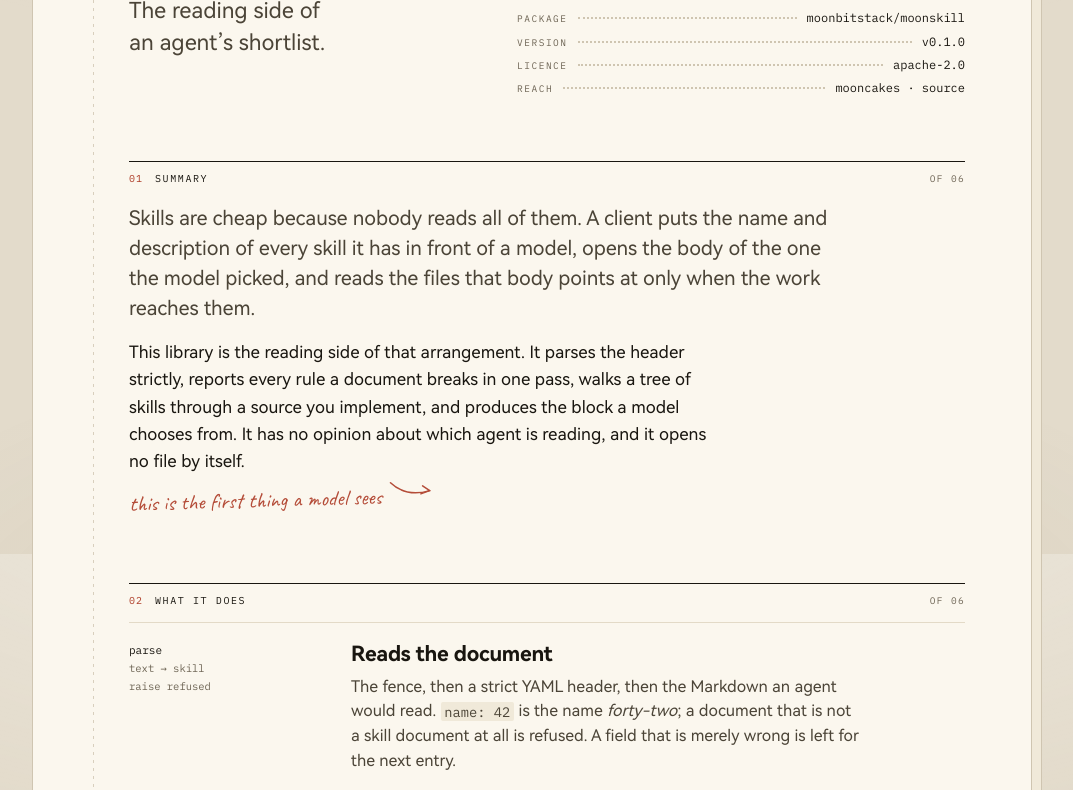
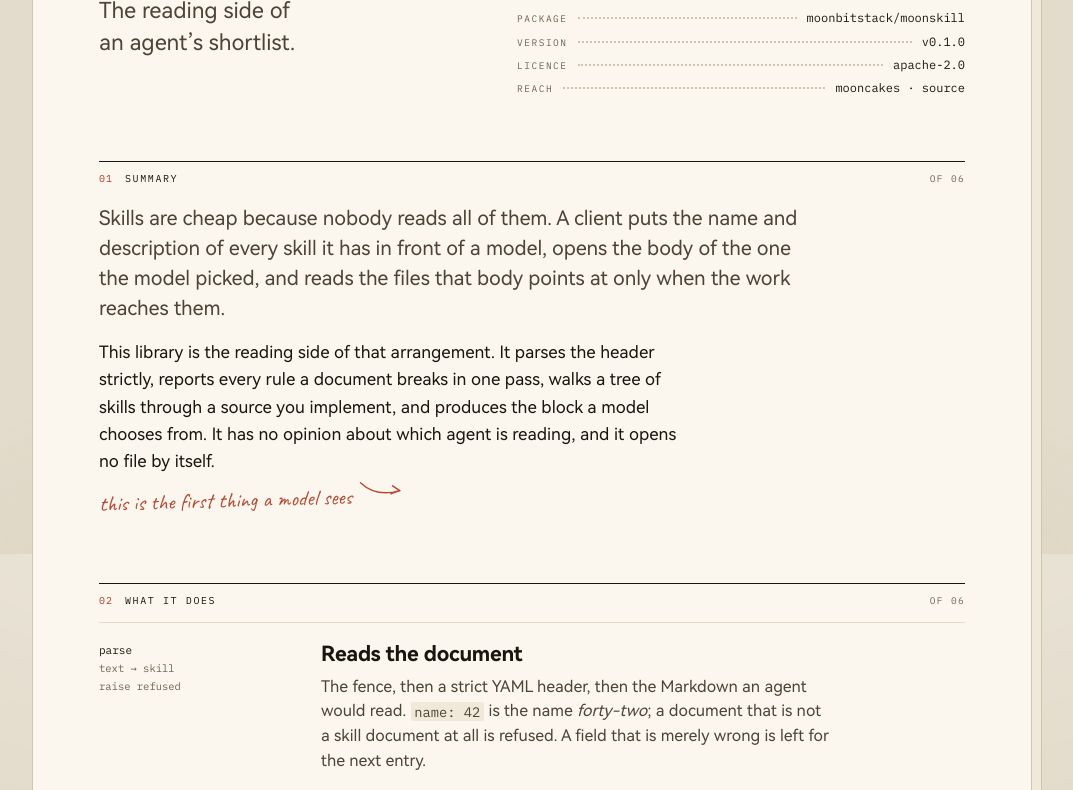
Before and after one commit to moonbitstack/moonskill, a plain HTML site: page docs/index.html in a window 1280 px wide. Shown: the part 246-1036 px from the top of the page, without its empty margins (108-1181 px from the left). Drawn offline with Linux system fonts and the light colour scheme; a script that the page names is missing.

Commit message:
docs(moonskill): put the tabs on the sheet's corner, and drop the band.
The seam was introduced to justify the 60px the tabs sat in from the paper's
edge, and it did that job — but the gutter it left between the paper's edge and
the fold was an empty column of nothing on the left of every page. A fix that
needs a second fix to explain itself is not a fix.

So the offset goes, and the seam with it, because with no offset there is
nothing for it to explain. The sheet keeps one 66px margin; the tab strip hangs
from the paper's own left border, one pixel further than the padding so the
tab's border lands on top of the sheet's border rather than beside it. The
result is one continuous vertical line from the top of HOME to the bottom of
the page: the strip is not sitting near the corner, it is the corner.

Everything else about the header is untouched — the tab strip still ends on the
paper's top edge, the docline, the wordmark, the tagline and the contact block
keep their places, and the phone still takes the strip to the sheet's edge.

Verified: no horizontal overflow on four pages at 320, 390, 700, 861, 1024,
1100, 1290 and 1440; the tab's left border and the sheet's border are the same
pixel line at 4x; `check_snippets.py`, `gen_api.py --check` and
`gen_site_data.py --check` pass.

Signed-off-by: Leo Cheng (heke1228) <chengkelfan@qq.com>

```diff
--- a/docs/style.css
+++ b/docs/style.css
@@ -217,8 +217,7 @@ textarea,
      edge to edge stops being a sheet */
   max-width: min(var(--sheet), calc(100vw - 72px));
   margin: 0 auto 72px;
-  /* a wider left margin: the gutter the tabs are hung from */
-  padding: 0 66px 58px 96px;
+  padding: 0 66px 58px;
   background-color: var(--paper);
   border: 1px solid var(--rule);
   box-shadow:
@@ -230,24 +229,6 @@ textarea,
 /* the skip link lands here; the sheet is a place, not a control */
 .sheet:focus {
   outline: none;
-}
-
-/* the fold the tabs are hung from: a dashed seam in the left margin, so the
-   strip starts on a line that means something instead of in mid-air */
-.sheet::before {
-  content: "";
-  position: absolute;
-  top: -1px;
-  bottom: 0;
-  left: 60px;
-  width: 1px;
-  background-image: repeating-linear-gradient(
-    to bottom,
-    var(--rule) 0 3px,
-    transparent 3px 8px
-  );
-  opacity: 0.8;
-  pointer-events: none;
 }
 
 /* the clip that holds the sheet to whatever it is lying on */
@@ -273,7 +254,9 @@ textarea,
   display: flex;
   align-items: flex-end;
   gap: 3px;
-  margin: -26px 0 0 -36px;
+  /* one pixel further than the padding, so the tab's border lands on the
+     sheet's own border instead of beside it */
+  margin: -26px 0 0 -67px;
   padding: 0;
 }
 
@@ -1465,10 +1448,6 @@ td code {
     padding-top: 32px;
     font-size: 16px;
     background-image: none;
-  }
-
-  .sheet::before {
-    display: none;
   }
 
   .sheet {
@@ -1632,7 +1611,6 @@ td code {
     break-inside: avoid;
   }
 
-  .sheet::before,
   .tabs,
   .index,
   .clip,
```
